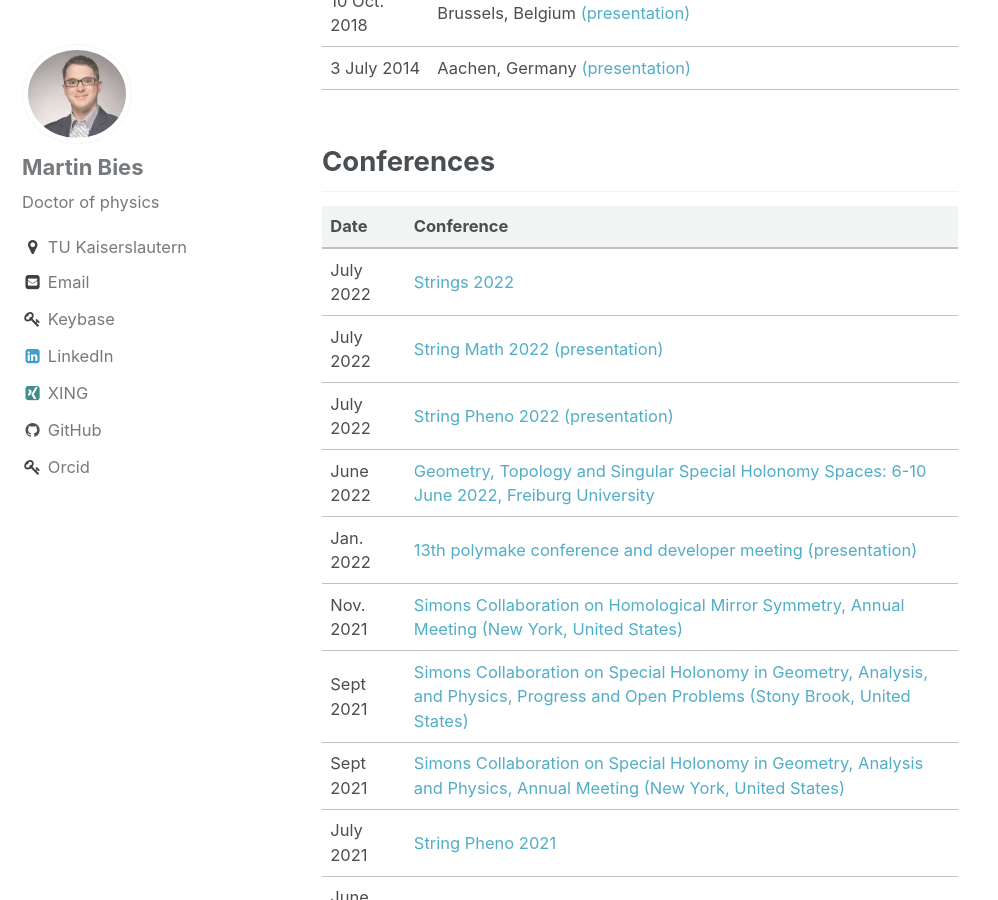
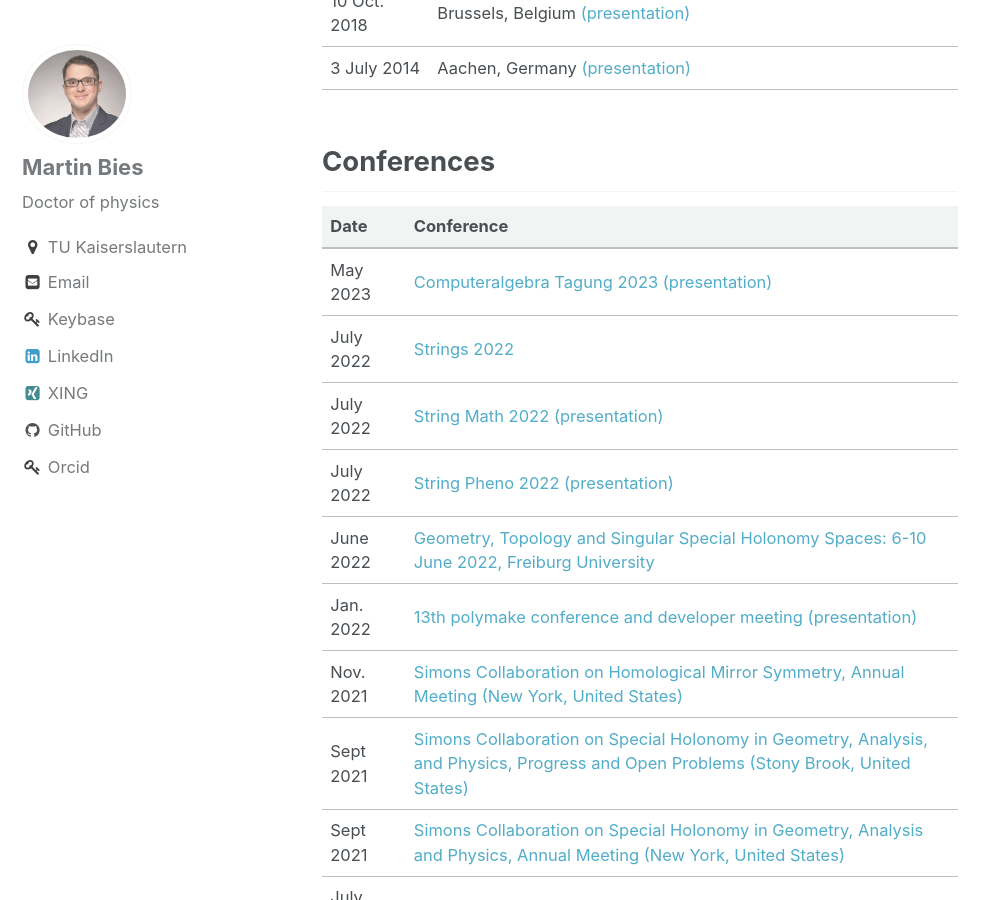
Before and after one commit to MartinBies/MartinBies.github.io, a Jekyll site: the page built from _pages/conferences and talks.md, in a window 1280 px wide and 900 px high, scrolled down 710 px. Shown: the whole window, without its empty margins (0-998 px from the left). Built offline with Jekyll 4.4.1, drawn with Linux system fonts in a browser that asks for light colours.

Commit message:
Upload talk at Computeralgebra Tagung 2023

```diff
--- a/_pages/conferences and talks.md
+++ b/_pages/conferences and talks.md
@@ -23,6 +23,7 @@ permalink: /conferences and talks/
 
  Date | Conference
  ---------    :|-----------
+ May 2023 | [Computeralgebra Tagung 2023](https://konferenz.uni-hannover.de/event/83/) [(presentation)](/PresentationCAT2023MartinBies.pdf)
  July 2022 | [Strings 2022](https://indico.cern.ch/event/1085701/)
  July 2022 | [String Math 2022](https://stringmath2022.fuw.edu.pl/) [(presentation)](/MartinBies-StringMath2022.pdf)
  July 2022 | [String Pheno 2022](http://www.maths.liv.ac.uk/stringpheno2022/index.html) [(presentation)](/MartinBies-StringPheno2022.pdf)
```
Also changed, not shown: 2 other files.
